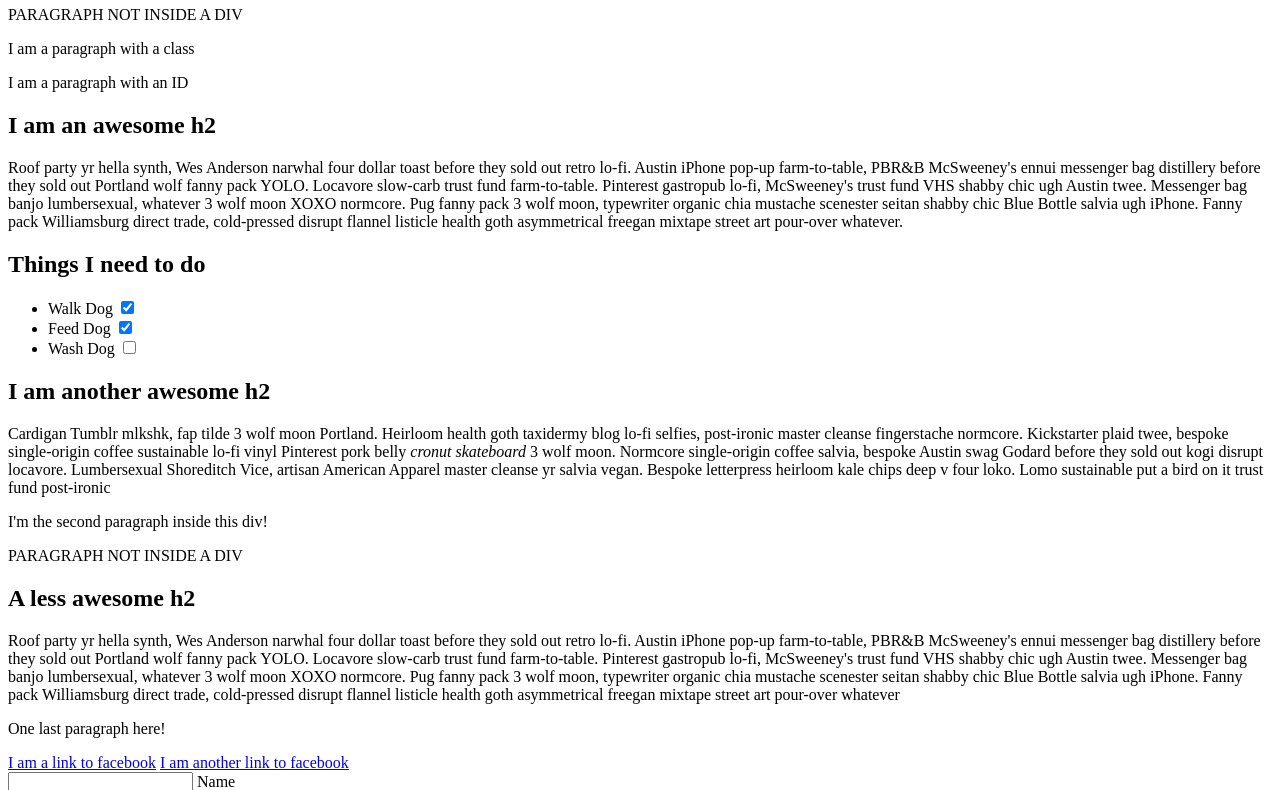
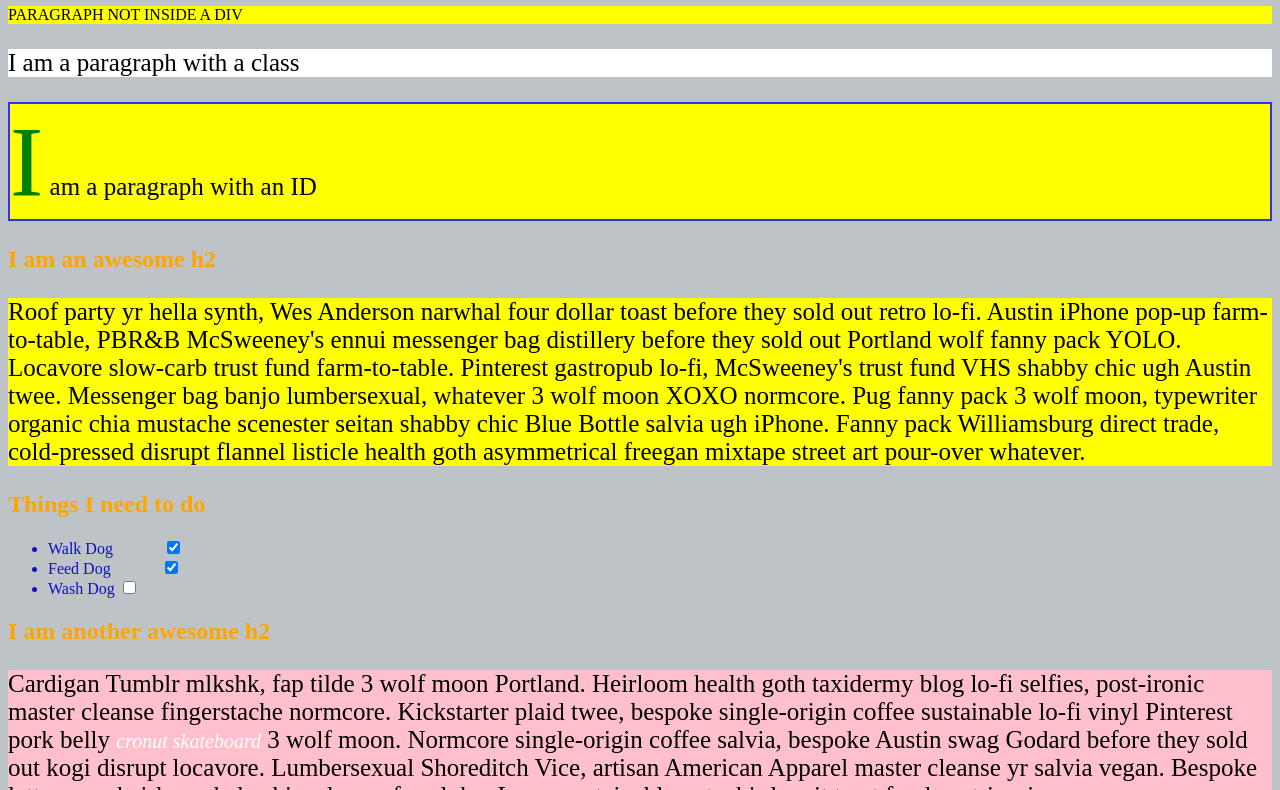
Before and after one commit to eban12/MyCv-html-app, a plain HTML site: page selectorsExercise.html in a window 1280 px wide. Shown: the part 60-850 px from the top of the page. Drawn offline with Linux system fonts and the light colour scheme; files that its build step writes are made by us from their sources.

Commit message:
Assignment IV question-1 done!

```diff
--- a/Assets/css/selectors.css
+++ b/Assets/css/selectors.css
@@ -2,58 +2,97 @@
 DO NOT ALTER THE EXISTING HTML TO DO THIS.  WRITE ONLY CSS!
 
 /* Give the <body> element a background of #bdc3c7*/
-
+body {
+    background: #bdc3c7;
+}
 
 /* Make the <h1> element #9b59b6*/
-
+h1 {
+    color: #9b59b6;
+}
 
 /* Make all <h2> elements orange */
-
+h2 {
+    color: orange;
+}
 
 /* Make all <li> elements blue(pick your own hexadecimal blue)*/
-
+li {
+    color: #1010c5;
+}
 
 /*Change the background on every paragraph to be yellow*/
-
+p {
+    background: yellow;
+}
 
 /*Make all inputs have a 3px red border*/
-
+input {
+    border: 3px solid red;
+}
 
 /* Give everything with the class 'hello' a white background*/
-
+.hello {
+    background: #fff;
+}
 
 /* Give the element with id 'special' a 2px solid blue border(pick your own rgb blue)*/
-
+#special {
+    border: 2px solid rgb(49, 49, 243);
+}
 
 /*Make all the <p>'s that are nested inside of divs 25px font(font-size: 25px)*/
-
+div p {
+    font-size: 25px;
+}
 
 /*Make only inputs with type 'text' have a gray background*/
-
+input[type="text"] {
+    background: gray;
+}
 
 /* Give both <p>'s inside the 3rd <div> a pink background*/
-
+body div:nth-child(5) p {
+    background: pink;
+}
 
 /* Give the 2nd <p> inside the 3rd <div> a 5px white border*/
-
+body div:nth-child(5) p:last-child {
+    border: 5px solid white;
+}
 
 /* Make the <em> in the 3rd <div> element white and 20px font(font-size:20px)*/
-
+body div:nth-child(5) em {
+    color: white;
+    font-size: 20px;
+}
 
 
 /*BONUS CHALLENGES*/
 /*You may need to research some other selectors and properties*/
 
 /*Make all "checked" checkboxes have a left margin of 50px(margin-left: 50px)*/
-
+input[type="checkbox"]:checked {
+    margin-left: 50px;
+}
 
 /* Make the <label> elements all UPPERCASE without changing the HTML(definitely look this one up*/
-
+label {
+    text-transform: uppercase;
+}
 
 /*Make the first letter of the element with id 'special' green and 100px font size(font-size: 100)*/
-
+#special::first-letter {
+    color: green;
+    font-size: 100px;
+}
 
 /*Make the <h1> element's color change to blue when hovered over */
-
+h1:hover {
+    color: blue;
+}
 
 /*Make the <a> element's that have been visited gray */
+a:visited {
+    color: gray;
+}
--- a/selectorsExercise.html
+++ b/selectorsExercise.html
@@ -2,7 +2,7 @@
 <head>
   <meta charset="UTF-8">
   <title>Selectors Exercise</title>
-  <link rel="stylesheet" type="text/css" href="selectors.css">
+  <link rel="stylesheet" type="text/css" href="Assets/css/selectors.css">
 </head>
 <body>
   <h1>Selectors Exercise</h1>
```
